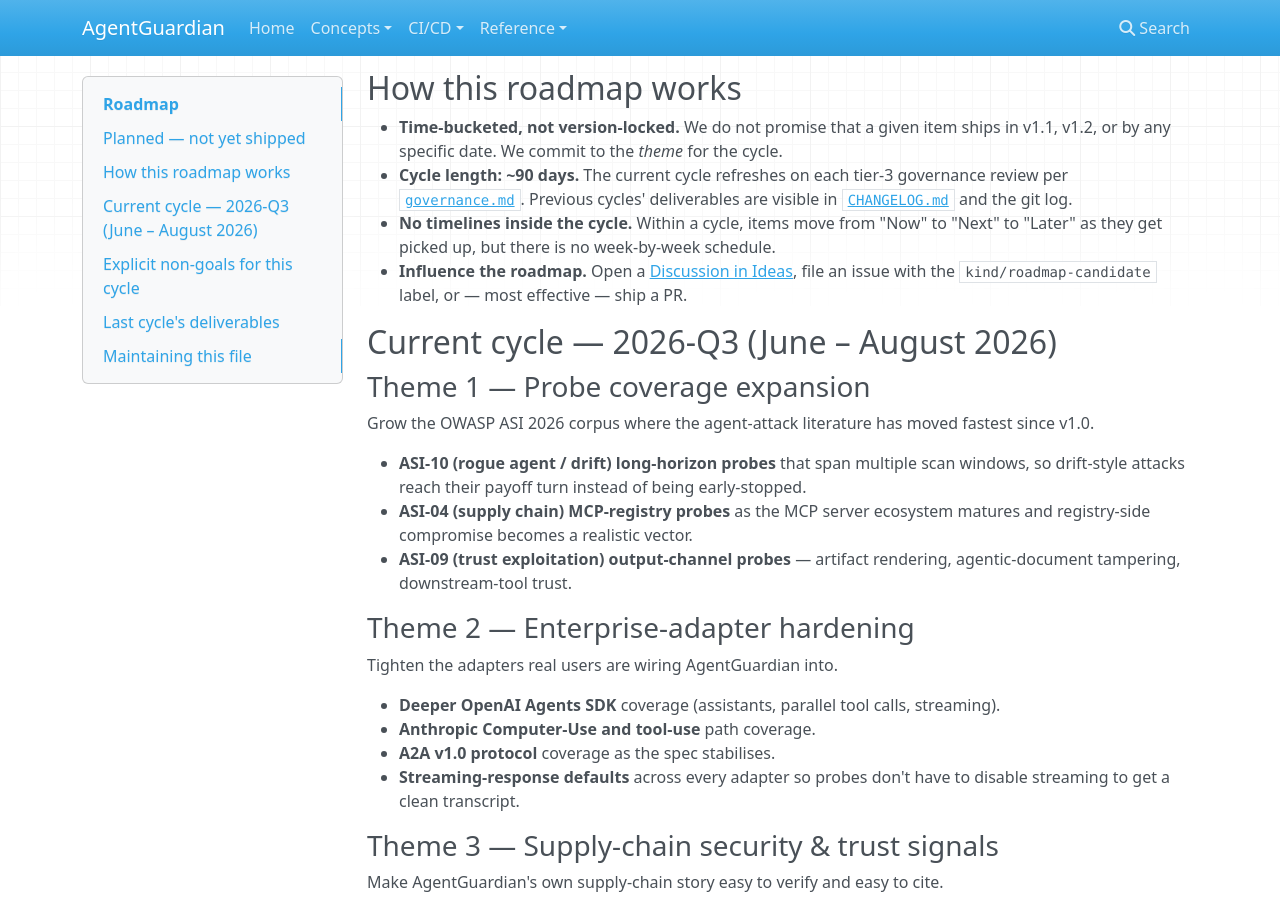
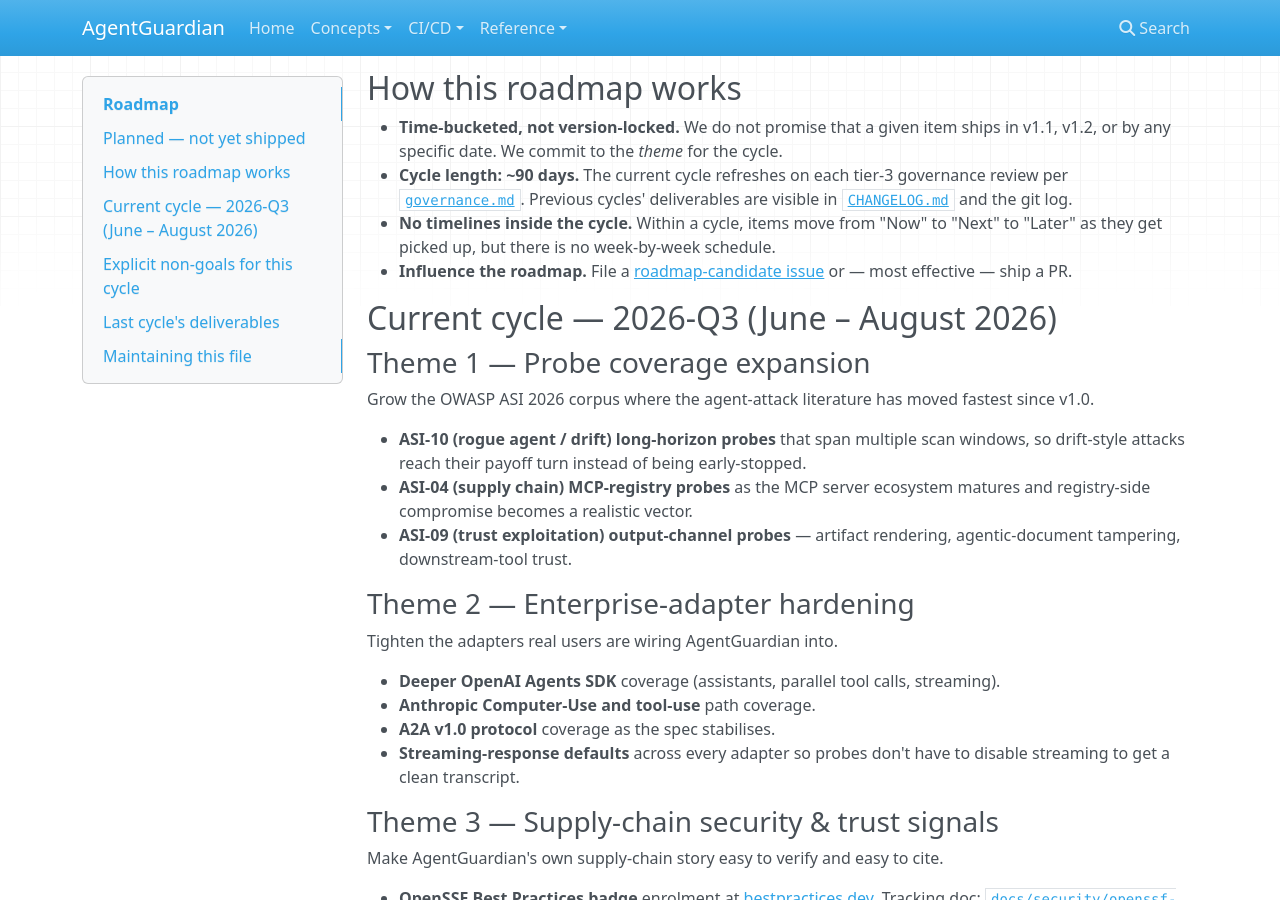
Before and after one commit to glacien-technologies/agent-guardian, an MkDocs documentation site: the page built from docs/community/oss-roadmap.md, in a window 1280 px wide and 900 px high, scrolled down 400 px. Built offline with MkDocs 1.6.1, drawn with Linux system fonts in a browser that asks for light colours; nearby versions of some CDN libraries.

Commit message:
docs: fix roadmap contribution link
Signed-off-by: jegabyte <110680381+jegabyte@users.noreply.github.com>

```diff
--- a/docs/community/oss-roadmap.md
+++ b/docs/community/oss-roadmap.md
@@ -22,7 +22,9 @@
 - **Time-bucketed, not version-locked.** We do not promise that a given item ships in v1.1, v1.2, or by any specific date. We commit to the *theme* for the cycle.
 - **Cycle length: ~90 days.** The current cycle refreshes on each tier-3 governance review per [`governance.md`](governance.md). Previous cycles' deliverables are visible in [`CHANGELOG.md`](https://github.com/glacien-technologies/agent-guardian/blob/main/CHANGELOG.md) and the git log.
 - **No timelines inside the cycle.** Within a cycle, items move from "Now" to "Next" to "Later" as they get picked up, but there is no week-by-week schedule.
-- **Influence the roadmap.** Open a [Discussion in Ideas](https://github.com/glacien-technologies/agent-guardian/discussions/categories/ideas), file an issue with the `kind/roadmap-candidate` label, or — most effective — ship a PR.
+- **Influence the roadmap.** File a
+  [roadmap-candidate issue](https://github.com/glacien-technologies/agent-guardian/issues?q=is%3Aissue%20label%3Akind%2Froadmap-candidate)
+  or — most effective — ship a PR.
 
 ## Current cycle — 2026-Q3 (June – August 2026)
 
```
